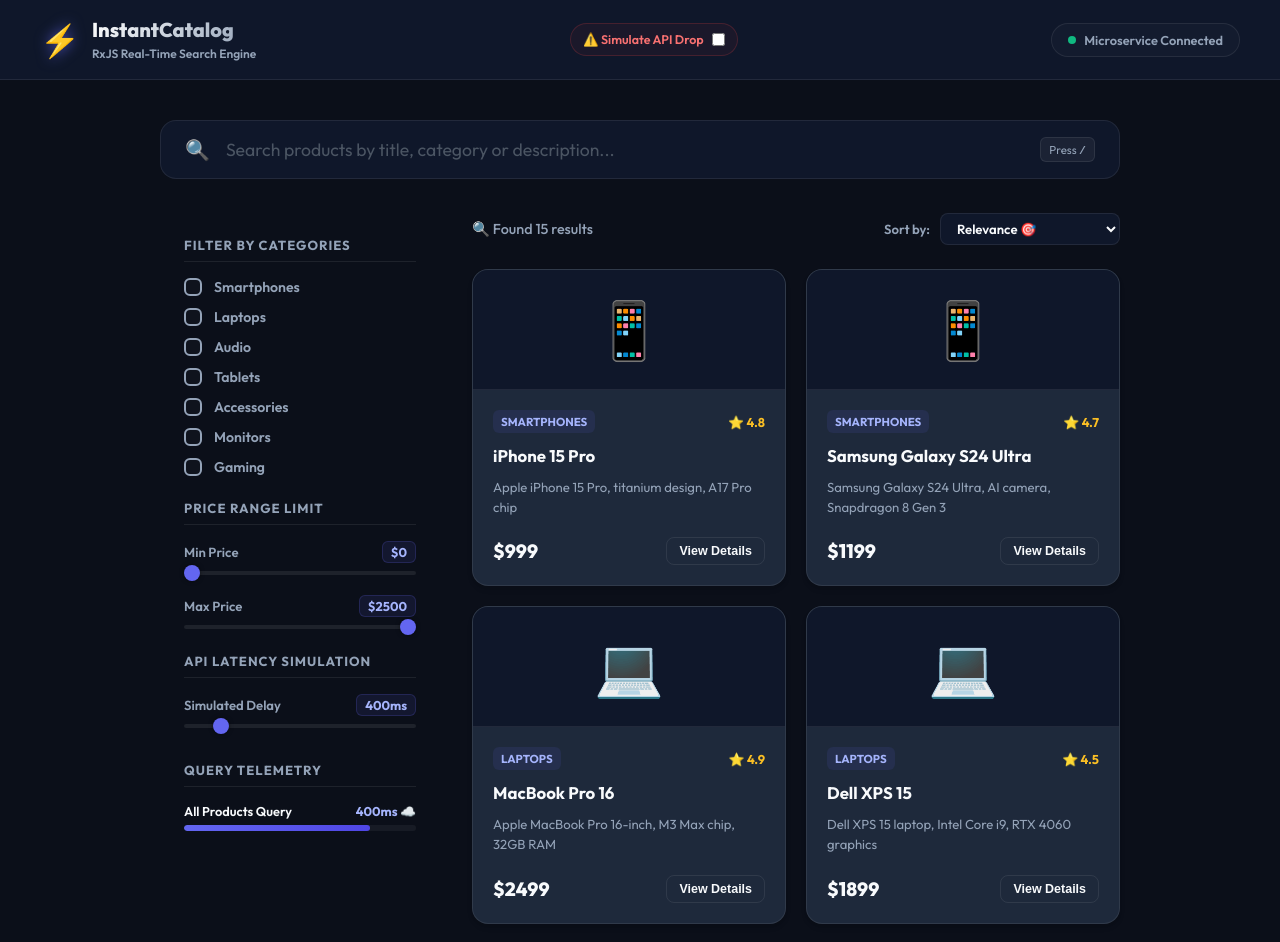
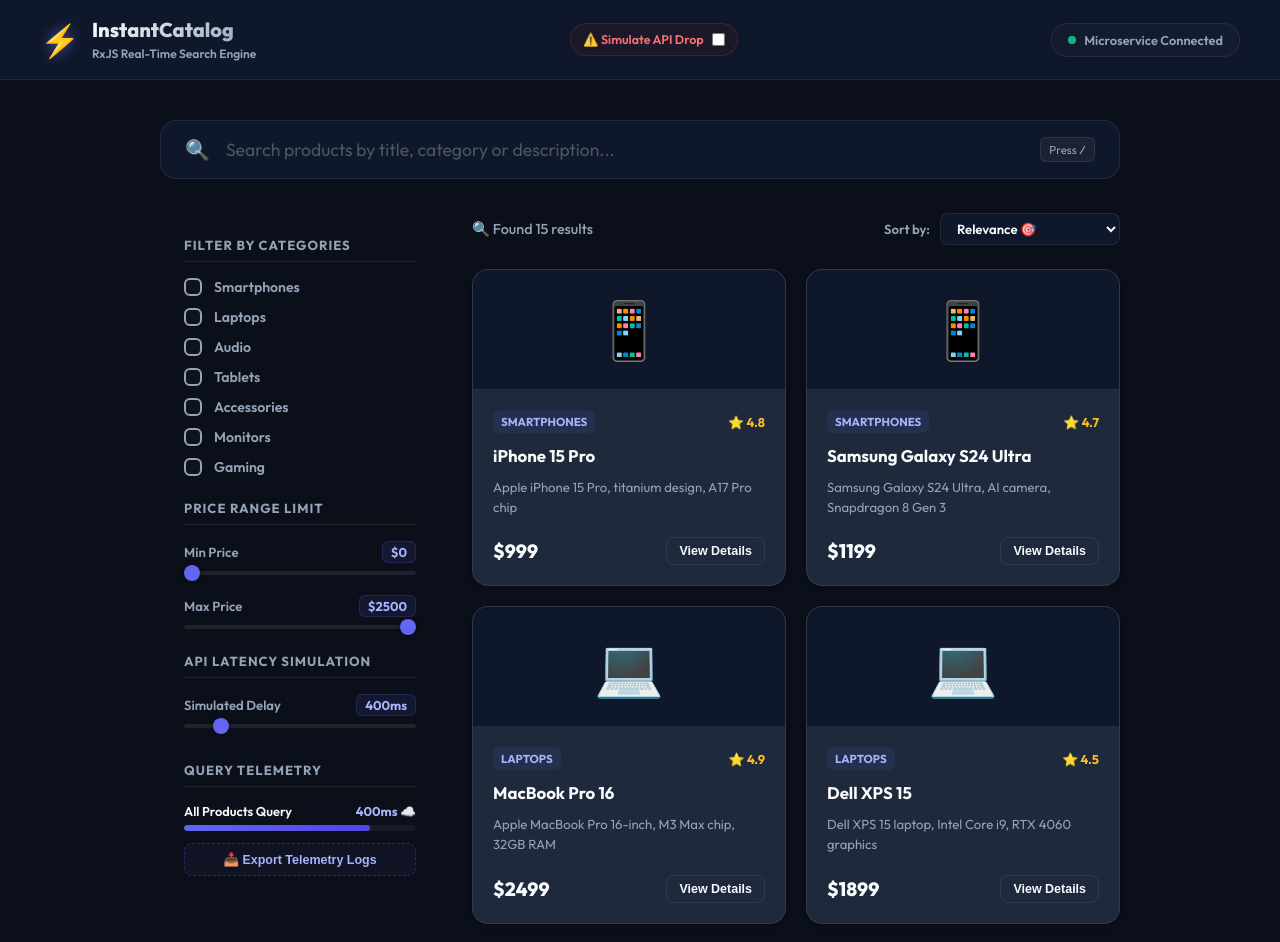
Before and after one commit to breakingthebot/realtime-search-rxjs, an Angular app: page / in a window 1280 px wide. Shown: the top 942 px of the page. Built offline with nearby package versions, Linux system fonts and the light colour scheme.

Commit message:
Implement performance insights telemetry log export to JSON downloader

```diff
--- a/src/app/app.css
+++ b/src/app/app.css
@@ -1001,6 +1001,27 @@
   font-style: italic;
 }
 
+.btn-export-telemetry {
+  background-color: rgba(99, 102, 241, 0.05);
+  border: 1px dashed rgba(99, 102, 241, 0.3);
+  color: #a5b4fc;
+  padding: 8px 12px;
+  border-radius: 8px;
+  font-size: 0.78rem;
+  font-weight: 700;
+  cursor: pointer;
+  width: 100%;
+  transition: all 0.2s ease;
+  text-align: center;
+  margin-top: 12px;
+}
+
+.btn-export-telemetry:hover {
+  background-color: rgba(99, 102, 241, 0.1);
+  border-color: rgba(99, 102, 241, 0.6);
+  color: #ffffff;
+}
+
 /* Responsive Media Queries */
 @media (max-width: 960px) {
   .workspace-row {
--- a/src/app/app.html
+++ b/src/app/app.html
@@ -189,6 +189,15 @@
               </div>
             </div>
           </div>
+
+          <button
+            *ngIf="latencyLogs().length > 0"
+            class="btn-export-telemetry"
+            (click)="exportTelemetry()"
+          >
+            📥 Export Telemetry Logs
+          </button>
+
           <ng-template #noTelemetry>
             <p class="telemetry-empty-text">Execute search queries to report real-time RxJS latency.</p>
           </ng-template>
--- a/src/app/app.ts
+++ b/src/app/app.ts
@@ -266,6 +266,19 @@
     this.latencyLogs.set([newLog, ...current].slice(0, 5));
   }
 
+  exportTelemetry(): void {
+    const logs = this.latencyLogs();
+    if (logs.length === 0) return;
+
+    const dataStr = 'data:text/json;charset=utf-8,' + encodeURIComponent(JSON.stringify(logs, null, 2));
+    const downloadAnchor = document.createElement('a');
+    downloadAnchor.setAttribute('href', dataStr);
+    downloadAnchor.setAttribute('download', `instantcatalog_telemetry_${Date.now()}.json`);
+    document.body.appendChild(downloadAnchor);
+    downloadAnchor.click();
+    downloadAnchor.remove();
+  }
+
   isCategorySelected(category: string): boolean {
     return this.selectedCategories().includes(category);
   }
```
Also changed, not shown: 1 other file (tests, documents, lock files or other folders).
